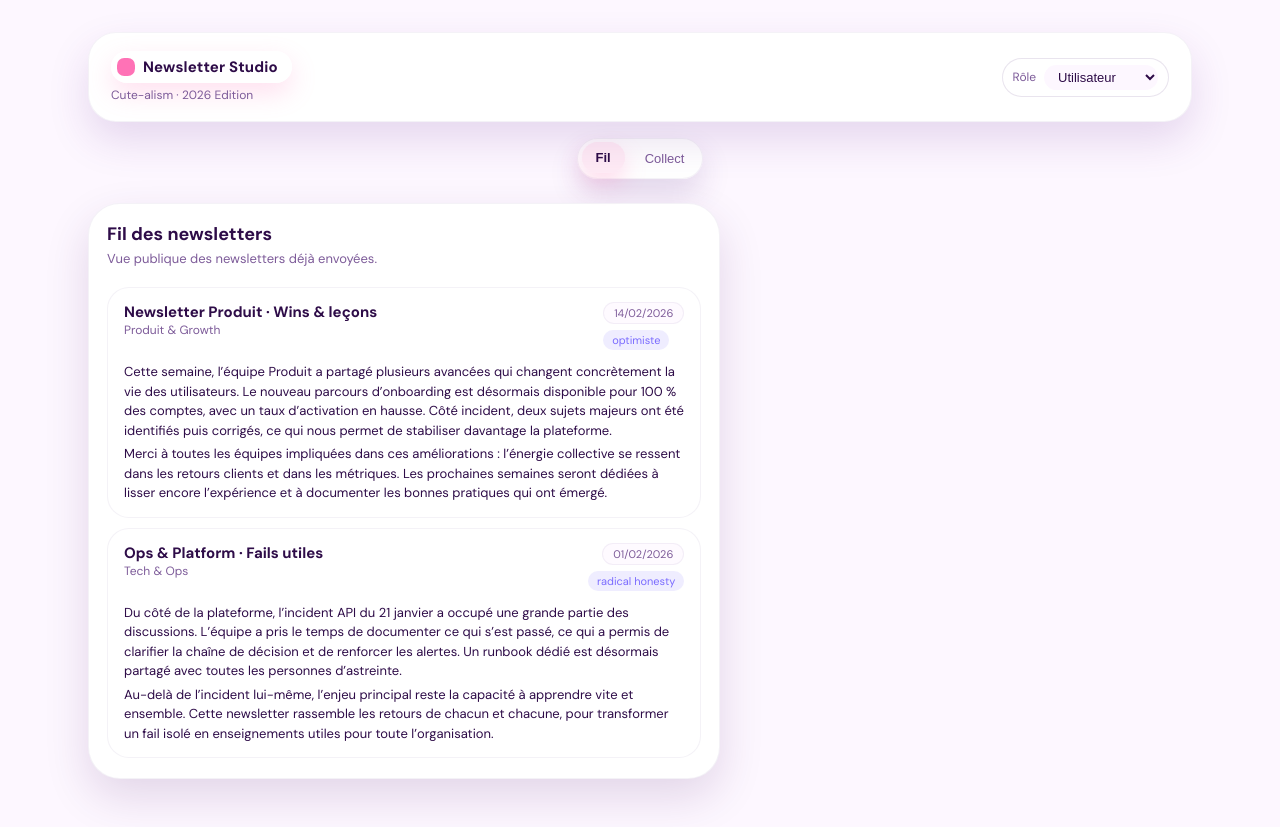
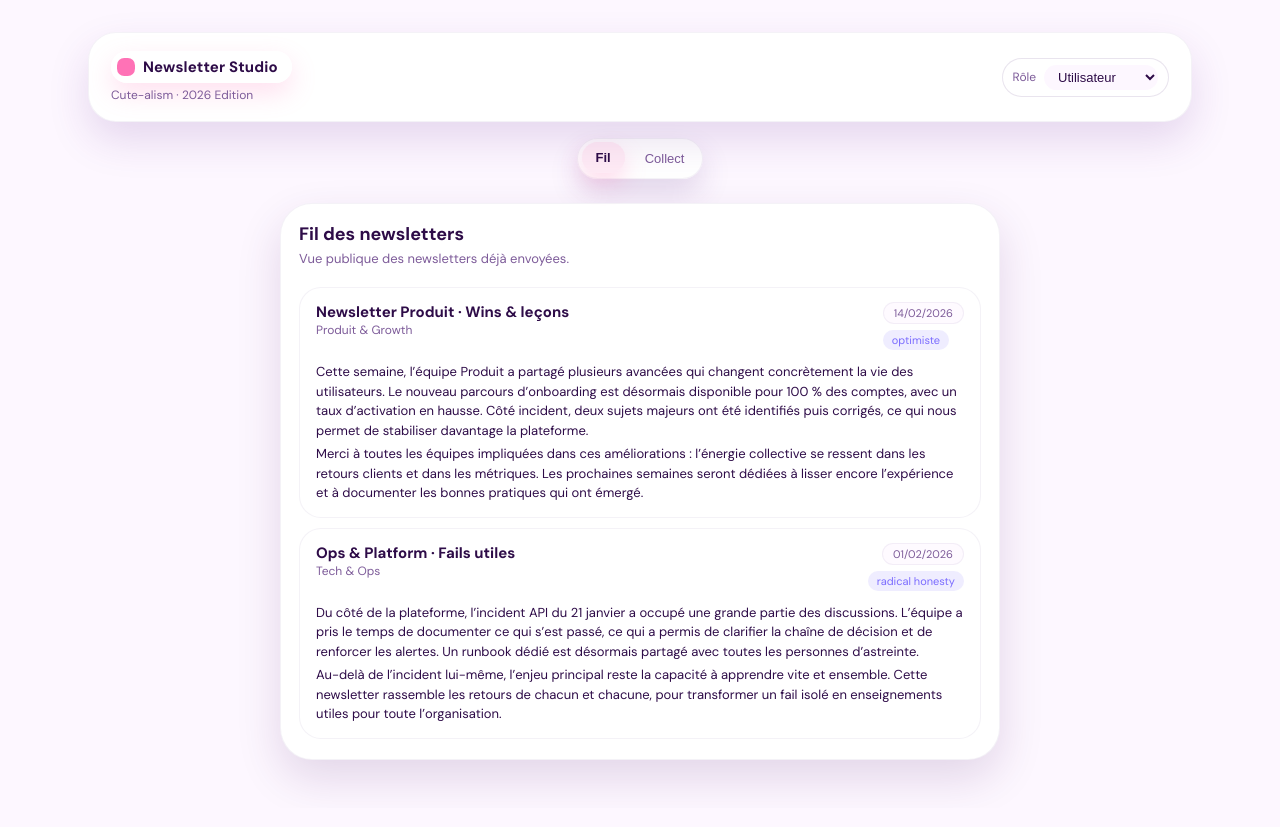
Before and after one commit to agentdouble/Newsletter, a React (Vite) app in the folder frontend/: page / in a window 1280 px wide. Built offline with nearby package versions, Linux system fonts and the light colour scheme.

Commit message:
chore(frontend): center feed layout

```diff
--- a/frontend/src/App.jsx
+++ b/frontend/src/App.jsx
@@ -240,7 +240,7 @@ function App() {
 
 function FeedTab({ newsletters }) {
   return (
-    <section className="panel-grid">
+    <section className="panel-grid panel-grid--single">
       <article className="panel-card">
         <header className="panel-header">
           <h2>Fil des newsletters</h2>
--- a/frontend/src/styles.css
+++ b/frontend/src/styles.css
@@ -186,6 +186,11 @@ body {
   grid-template-columns: minmax(0, 1.4fr) minmax(0, 1fr);
   gap: 20px;
   width: 100%;
+}
+
+.panel-grid--single {
+  grid-template-columns: minmax(0, 720px);
+  justify-content: center;
 }
 
 @media (max-width: 900px) {
```
